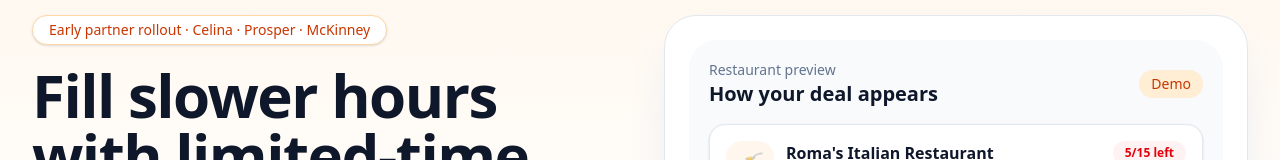
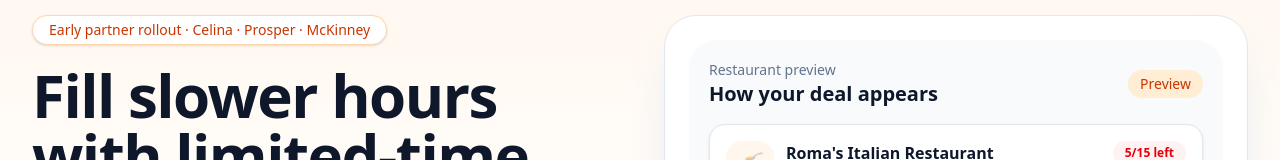
Before and after one commit to edayan02/kuidago-demo, a React (Vite) app: page / in a window 1280 px wide. Shown: the part 150-310 px from the top of the page. Built offline with nearby package versions, Linux system fonts and the light colour scheme.

Commit message:
Update App.jsx

```diff
--- a/src/App.jsx
+++ b/src/App.jsx
@@ -316,7 +316,7 @@ function PartnerLanding({ deals, onOpenMarketplace }) {
                   <p className="text-sm font-medium text-slate-500">Restaurant preview</p>
                   <h3 className="text-xl font-semibold text-slate-900">How your deal appears</h3>
                 </div>
-                <span className="rounded-full bg-orange-100 px-3 py-1 text-sm font-medium text-orange-700">Demo</span>
+                <span className="rounded-full bg-orange-100 px-3 py-1 text-sm font-medium text-orange-700">Preview</span>
               </div>
               <div className="space-y-3">
                 {deals.slice(0, 3).map((deal) => (
@@ -491,7 +491,7 @@ export default function KuidagoLandingPage() {
             <div className="mt-6 rounded-3xl bg-orange-50 p-6 text-center">
               <p className="text-sm text-orange-700">Show this code to the restaurant</p>
               <p className="mt-3 text-3xl font-bold tracking-[0.2em] text-slate-900">{redeemedDeal.code}</p>
-              <p className="mt-3 text-sm text-slate-600">This is the current shopper-side demo flow.</p>
+              <p className="mt-3 text-sm text-slate-600">This is the current shopper-side Preview flow.</p>
             </div>
             <div className="mt-6 rounded-2xl border border-slate-200 p-4 text-left">
               <p className="text-sm text-slate-500">Offer</p>
```
